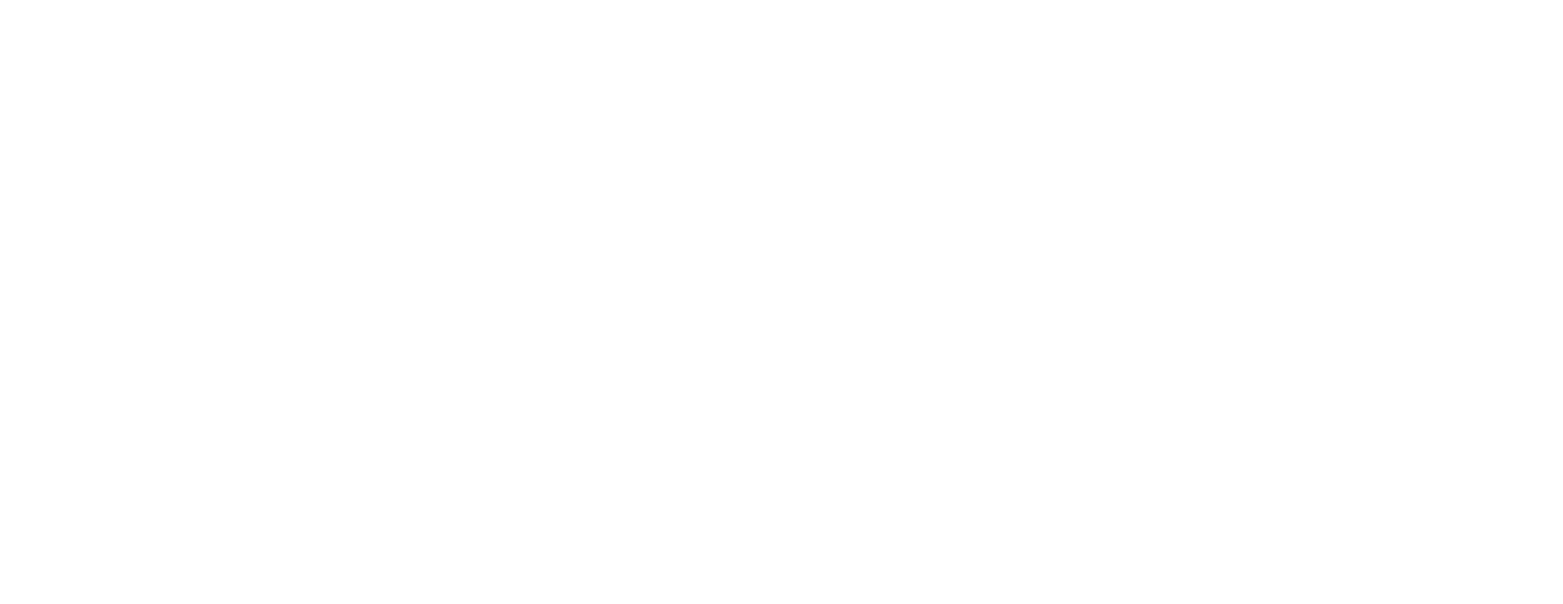
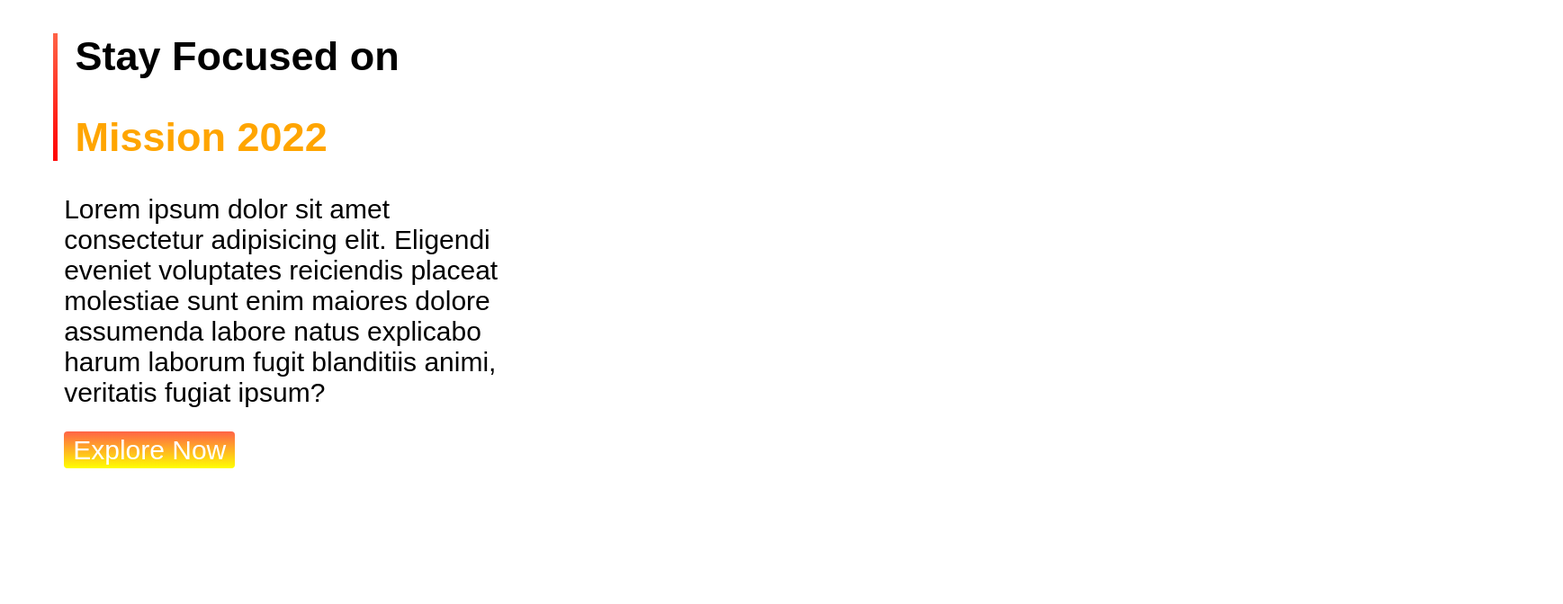
Before and after one commit to rinve/portfolio-assignment, a plain HTML site: page index.html in a window 1280 px wide. Shown: the top 672 px of the page at 90% size, 1737 px wide, since content can reach past the window. Drawn offline with Linux system fonts and the light colour scheme; a web font is replaced by a local one.

Commit message:
color added

```diff
--- a/index.html
+++ b/index.html
@@ -6,10 +6,33 @@
     <meta http-equiv="X-UA-Compatible" content="IE=edge">
     <meta name="viewport" content="width=device-width, initial-scale=1.0">
     <title>Assignment one</title>
+    <link rel="preconnect" href="https://fonts.googleapis.com">
+    <link rel="preconnect" href="https://fonts.gstatic.com" crossorigin>
+    <link
+        href="https://fonts.googleapis.com/css2?family=Cabin&family=Poppins&family=Roboto&family=Signika+Negative&display=swap"
+        rel="stylesheet">
     <link rel="stylesheet" href="style.css">
 </head>
 
 <body>
+    <section class="top-banner flexible-continer">
+        <div id="first-heading" class="head-area" class="half-width">
+            <h1>Stay Focused on</h1>
+            <h1 class="skyblue-color">Mission 2022</h1>
+
+        </div>
+        <div class="head-pragraph">
+            <p>Lorem ipsum dolor sit amet consectetur adipisicing elit. Eligendi eveniet voluptates reiciendis placeat
+                molestiae sunt enim maiores dolore assumenda labore natus explicabo harum laborum fugit blanditiis
+                animi, veritatis fugiat ipsum?</p>
+            <a class="link-button" target="_blank" href="https://www.linkedin.com/feed/?trk=onboarding-landing">Explore
+                Now</a>
+        </div>
+        </div>
+        <div class="half-width">
+            <img src="images/person/person-2.png" alt="">
+        </div>
+    </section>
 
 </body>
 
--- a/style.css
+++ b/style.css
@@ -0,0 +1,44 @@
+body{
+    font-family: 'Cabin', sans-serif;
+    font-family: 'Poppins', sans-serif;
+    font-family: 'Roboto', sans-serif;
+    font-family: 'Signika Negative', sans-serif;
+    font-size: 30px;
+}
+.skyblue-color{
+    color: orange;
+
+}
+.head-pragraph {
+    width: 40%;
+    margin-left: 5%;
+    margin-right: 5%;
+    padding-right: 50px;
+
+}
+.head-area{
+    width: 40%;
+    margin-left: 4%;
+    margin-right: 4%;
+    padding-left: 20px;
+
+}
+
+#first-heading{
+    border-left: 5px solid;
+    border-image: linear-gradient(tomato, red);
+    border-image-slice: 1;
+}
+.link-button{
+    text-decoration: none;
+    background-image:linear-gradient( tomato, yellow);
+    padding: 4px 10px;
+    color: white;
+    font-weight: 5px;
+    border-radius: 4px;
+}
+.half-width{
+    width: 50%;
+    padding-left: 2%;
+
+}
```
